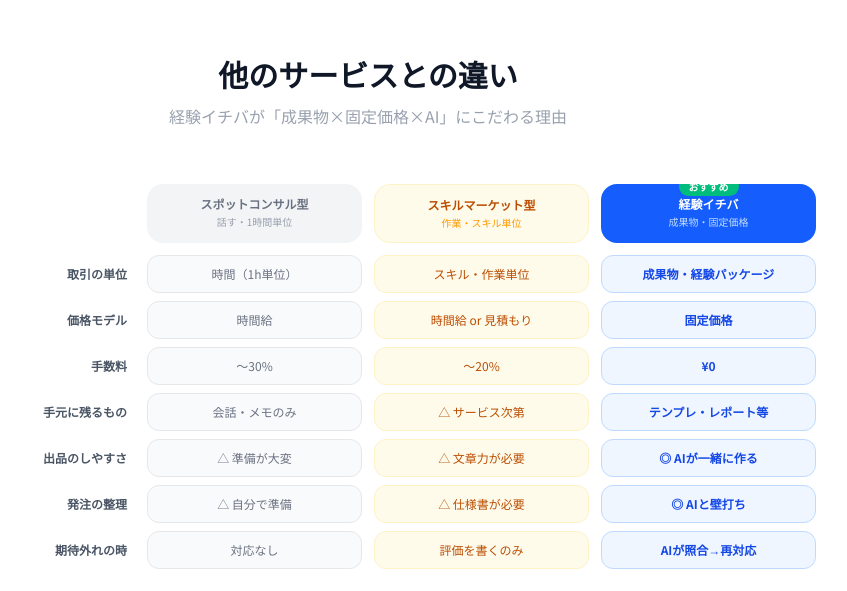
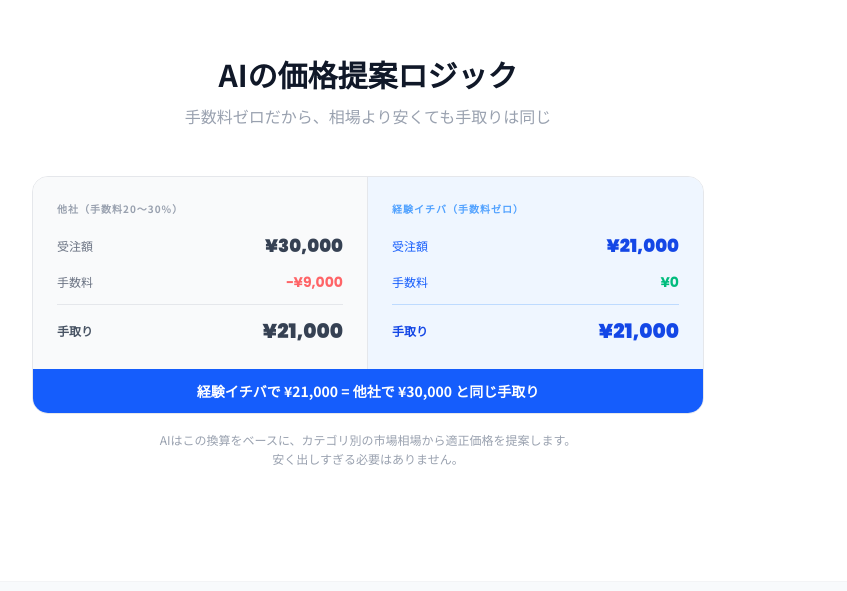
Before and after one commit to westville1030-tech11/skill-tana, a Next.js app: page / in a window 1280 px wide. Shown: the part 2516-3107 px from the top of the page, without its empty margins (272-1119 px from the left). Built offline with nearby package versions, Linux system fonts and the light colour scheme; no server answers.

Commit message:
Add pricing logic section with take-home comparison table

```diff
--- a/app/page.tsx
+++ b/app/page.tsx
@@ -102,8 +102,17 @@ export default function Home() {
         </div>
       </section>
 
+      {/* 価格提案ロジック */}
+      <section className="py-28 px-4 bg-white border-t border-gray-100">
+        <div className="max-w-2xl mx-auto">
+          <h2 className="text-3xl font-bold text-center text-gray-900 mb-3">AIの価格提案ロジック</h2>
+          <p className="text-center text-gray-400 mb-12">手数料ゼロだから、相場より安くても手取りは同じ</p>
+          <PricingLogic />
+        </div>
+      </section>
+
       {/* 競合比較 */}
-      <section className="py-28 px-4 bg-white border-t border-gray-100">
+      <section className="py-28 px-4 bg-slate-50 border-t border-gray-100">
         <div className="max-w-4xl mx-auto">
           <h2 className="text-3xl font-bold text-center text-gray-900 mb-3">他のサービスとの違い</h2>
           <p className="text-center text-gray-400 mb-14">経験イチバが「成果物×固定価格×AI」にこだわる理由</p>
@@ -483,6 +492,64 @@ function ComparisonTable() {
   );
 }
 
+/* ---- 価格提案ロジック ---- */
+function PricingLogic() {
+  return (
+    <div className="space-y-4">
+      {/* 手取り換算テーブル */}
+      <div className="rounded-2xl border border-gray-200 overflow-hidden">
+        <div className="grid grid-cols-2">
+          {/* 他社 */}
+          <div className="bg-gray-50 p-6 border-r border-gray-200">
+            <p className="text-[10px] font-bold text-gray-400 tracking-widest mb-4">他社（手数料20〜30%）</p>
+            <div className="space-y-3">
+              <div className="flex items-center justify-between">
+                <span className="text-xs text-gray-500">受注額</span>
+                <span className="num text-lg font-black text-gray-700">¥30,000</span>
+              </div>
+              <div className="flex items-center justify-between">
+                <span className="text-xs text-gray-500">手数料</span>
+                <span className="num text-sm font-bold text-red-400">−¥9,000</span>
+              </div>
+              <div className="h-px bg-gray-200" />
+              <div className="flex items-center justify-between">
+                <span className="text-xs font-bold text-gray-600">手取り</span>
+                <span className="num text-xl font-black text-gray-700">¥21,000</span>
+              </div>
+            </div>
+          </div>
+          {/* 経験イチバ */}
+          <div className="bg-blue-50 p-6">
+            <p className="text-[10px] font-bold text-blue-400 tracking-widest mb-4">経験イチバ（手数料ゼロ）</p>
+            <div className="space-y-3">
+              <div className="flex items-center justify-between">
+                <span className="text-xs text-blue-600">受注額</span>
+                <span className="num text-lg font-black text-blue-700">¥21,000</span>
+              </div>
+              <div className="flex items-center justify-between">
+                <span className="text-xs text-blue-600">手数料</span>
+                <span className="num text-sm font-bold text-emerald-500">¥0</span>
+              </div>
+              <div className="h-px bg-blue-200" />
+              <div className="flex items-center justify-between">
+                <span className="text-xs font-bold text-blue-700">手取り</span>
+                <span className="num text-xl font-black text-blue-700">¥21,000</span>
+              </div>
+            </div>
+          </div>
+        </div>
+        <div className="bg-blue-600 px-6 py-3 text-center">
+          <p className="text-sm text-white font-bold">経験イチバで ¥21,000 = 他社で ¥30,000 と同じ手取り</p>
+        </div>
+      </div>
+      <p className="text-xs text-gray-400 text-center leading-relaxed">
+        AIはこの換算をベースに、カテゴリ別の市場相場から適正価格を提案します。<br/>
+        安く出しすぎる必要はありません。
+      </p>
+    </div>
+  );
+}
+
 /* ---- 固定価格 vs 時間給 比較 ---- */
 function FixedPriceDiagram() {
   return (
```
